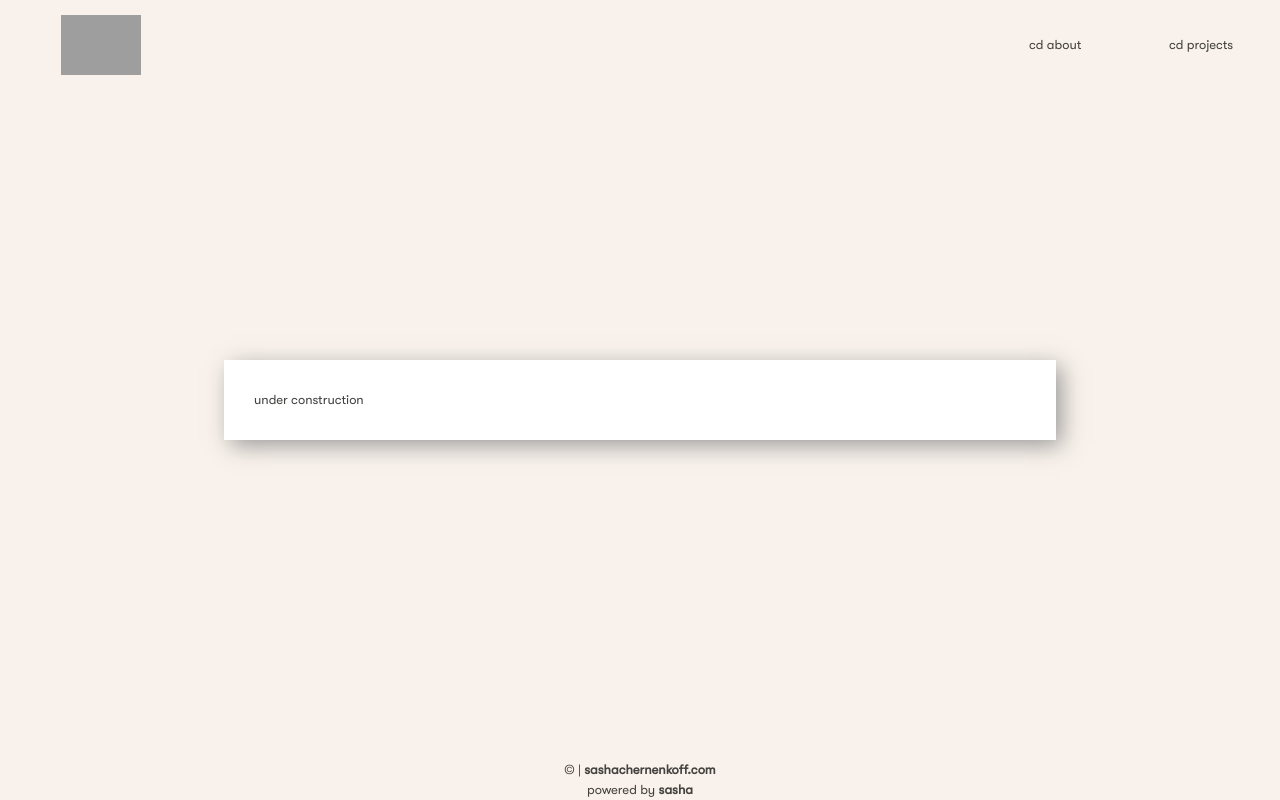
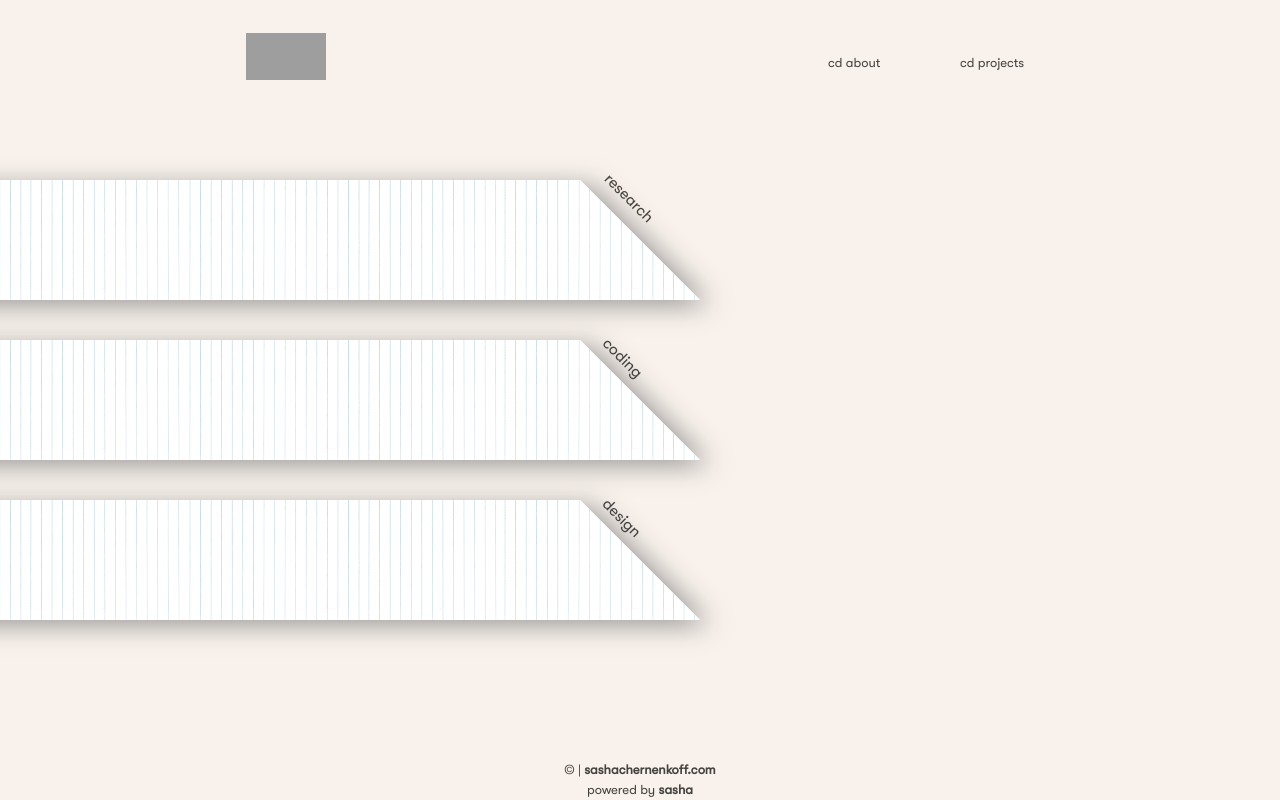
Before and after one commit to sashachernenkoff/sashachernenkoff.github.io, a plain HTML site: page projects/index.html in a window 1280 px wide. Drawn offline with nearby package versions, Linux system fonts and the light colour scheme; grey boxes are pictures that could not be loaded.

Commit message:
updates
updated header hover animations in style.css
updated navbar html on pages
added index page for projects

```diff
--- a/assets/css/style.css
+++ b/assets/css/style.css
@@ -44,7 +44,7 @@
 
  .navbar {
    display: flex;
-   justify-content: space-between;
+   justify-content: space-around;
    align-items: center;
    position: fixed;
    top: 0;
@@ -61,56 +61,74 @@
    display: flex;
    justify-content: flex-start;
    align-items: center;
+   padding: 0;
  }
 
  .nav-links {
    display: flex;
    justify-content: flex-end;
    align-items: center;
-   text-align: left;
+   text-align: center;
+   padding: 0;
  }
 
- .home li, .nav-links li {
-   list-style: none;
-   margin: 7px 10px;
-   flex: 1 0 120px;
+ .home li {
+  list-style: none;
+  margin: 20px;
+  padding: 5px 10px;
+  flex: 1 0 100px;
  }
 
- .home a, .nav-links a {
-   margin: 5px;
-   padding: 2px 14px;
+ .nav-links li {
+   list-style: none;
+   margin: 20px;
+   padding: 5px 20px;
+   flex: 1 0 100px;
+
+   display: inline-block;
+   vertical-align: middle;
+   -webkit-transform: perspective(1px) translateZ(0);
+   transform: perspective(1px) translateZ(0);
+   box-shadow: 0 0 1px rgba(0, 0, 0, 0);
+   position: relative;
+   -webkit-transition-property: color;
+   transition-property: color;
+   -webkit-transition-duration: 0.5s;
+   transition-duration: 0.5s;
  }
 
- .nav-links a:hover {
-   background: #44423f!important;
-   color: white;
-   box-shadow: 3px 3px 6px -1px rgb(148 148 148 / 80%);
-   -webkit-transition: padding 0.2s ease-in;
-   -moz-transition: padding 0.2s ease-in;
-   -o-transition: padding 0.2s ease-in;
-   transition: padding 0.2s ease-in;
-   padding: 3px 19px;
- }
+ .nav-links li:before {
+  content: "";
+  position: absolute;
+  z-index: -1;
+  top: 0;
+  left: 0;
+  right: 0;
+  bottom: 0;
+  background: #44423f;
+  -webkit-transform: scaleX(0);
+  transform: scaleX(0);
+  -webkit-transform-origin: 0 50%;
+  transform-origin: 0 50%;
+  -webkit-transition-property: transform;
+  transition-property: transform;
+  -webkit-transition-duration: 0.5s;
+  transition-duration: 0.5s;
+  -webkit-transition-timing-function: ease-out;
+  transition-timing-function: ease-out;
+}
+.nav-links li:hover, .hvr-sweep-to-right:focus, .hvr-sweep-to-right:active {
+  color: white;
+}
+.nav-links li:hover:before, .hvr-sweep-to-right:focus:before, .hvr-sweep-to-right:active:before {
+  -webkit-transform: scaleX(1);
+  transform: scaleX(1);
+}
 
- .home a:hover {
-   -webkit-transition: padding 0.2s ease-in;
-   -moz-transition: padding 0.2s ease-in;
-   -o-transition: padding 0.2s ease-in;
-   transition: padding 0.2s ease-in;
-   padding: 3px 19px;
- }
+.nav-links a {
+  color: #44423f;
 
- .nav-links a:active {
-   background: #44423f!important;
-   color: white;
-   box-shadow: 3px 3px 6px -1px rgb(148 148 148 / 80%);
-   padding: 3px 19px;
- }
-
- .nav-links a:active {
-   padding: 3px 19px;
- }
-
+}
 
 
 
@@ -170,6 +188,22 @@
    background: #44423f!important;
    padding: 2px 23px;
  }
+
+ .italic-larger-txt {
+  font-size: larger;
+  font-style: italic;
+}
+
+@keyframes typingEffect {
+  from {opacity: 1;}
+  to {opacity: 0;}
+}
+
+#typing-effect {
+  animation: typingEffect .5s infinite alternate;
+  color: white;
+  font-weight: bolder;
+}
 
 
 
@@ -245,22 +279,6 @@
    width: 100%;
    max-width: 250px;
    height: auto;
- }
-
- .italic-larger-txt {
-   font-size: larger;
-   font-style: italic;
- }
-
- @keyframes typingEffect {
-   from {opacity: 1;}
-   to {opacity: 0;}
- }
-
- #typing-effect {
-   animation: typingEffect .5s infinite alternate;
-   color: white;
-   font-weight: bolder;
  }
 
 
@@ -540,6 +558,58 @@
 
 
 
+ /* parallelogram index */
+
+ .wrapper-par {
+  height: 100vh;
+  width: 100vw;
+  display: flex;
+  flex-direction: column;
+  align-items: flex-start;
+  justify-content: center;
+}
+
+ .parallelogram {
+  -webkit-box-shadow: 6px 6px 22px -1px rgba(128, 128, 128, 0.81);
+  -moz-box-shadow: 6px 6px 22px -1px rgba(128, 128, 128, 0.81);
+  box-shadow: 6px 6px 22px -1px rgba(128, 128, 128, 0.81);
+  position: relative;
+  left: -10vw;
+  height: 15vh;
+  width: 60vw;
+  margin: 20px 0;
+  background: white;
+  color:#44423f;
+  transform: skew(45deg);
+  background-image: url('../img/imageedit_2_9550060854.png');
+  background-size: cover;
+  transition: all 1s;
+}
+
+.parallelogram:hover {
+  width: 90vw;
+}
+
+.index-text-wrapper {
+  width: 100%;
+  height: 100%;
+}
+
+.index-text {
+  transform: skew(-45deg) rotate(45deg);
+  transform-origin: center;
+  -ms-transform: skew(-45deg) rotate(45deg);
+  -ms-transform-origin: center;
+  -webkit-transform: skew(-45deg) rotate(45deg);
+  -webkit-transform-origin: center;
+  position: absolute;
+  top: 5%;
+  left: 100%;
+}
+
+
+
+
 /* footer */
 
  .footer {
@@ -576,24 +646,10 @@
     .navbar {
 
     }
+
     .home li, .nav-links li {
-      margin: 3px 14px;
-      flex: 1 0 93px;
+      flex: 1 0 70px;
     }
-
-    .home a, .nav-links a {
-      margin: 0px;
-      padding: 2px 9px;
-    }
-
-    .home a:hover, .nav-links a:hover {
-      padding: 3px 14px;
-    }
-
-    .home a:active, .nav-links a:active {
-      padding: 3px 14px;
-    }
-
 
 
 
@@ -629,12 +685,17 @@
 
     /* non-scroll pages */
     .outer-wrapper {
-      height: 100vh;
+      height: 100%;
       width: 100%;
       overflow-x: hidden;
       overflow-y: scroll;
-      padding: 0;
+      padding: 100px 0;
       position: static;
+    }
+
+    .wrapper {
+      height: 100%;
+      width: 100%;
     }
 
     .container-box {
@@ -677,7 +738,7 @@
       width: 100%;
       overflow-x: hidden;
       overflow-y: scroll;
-      padding: 10vh 0;
+      padding: 100px 0;
       transform: none;
       transform-origin: none;
       position: static;
--- a/projects/index.html
+++ b/projects/index.html
@@ -53,8 +53,8 @@
 
             <ul class="nav-links">
 
-                <li><a href="https://sashachernenkoff.com/about/">cd about</a></li>
-                <li><a href="https://sashachernenkoff.com/projects/">cd projects</a></li>
+                <a href="https://sashachernenkoff.com/about/"><li>cd about</li></a>
+                <a href="https://sashachernenkoff.com/projects/"><li>cd projects</li></a>
 
             </ul>
 
@@ -64,13 +64,31 @@
 
     <div class="outer-wrapper">
 
-        <div class="wrapper">
+        <div class="wrapper-par">
 
-            <div class="container-box">
+            <a href="https://sashachernenkoff.com/projects/research"><div class="parallelogram">
 
-                under construction
+                <div class="index-text-wrapper">
+                    <p class="index-text">research</p>
+                </div>
 
-            </div>
+            </div></a>
+
+            <a href="https://sashachernenkoff.com/projects/coding"><div class="parallelogram">
+
+                <div class="index-text-wrapper">
+                    <p class="index-text">coding</p>
+                </div>
+
+            </div></a>
+
+            <a href="https://sashachernenkoff.com/projects/design"><div class="parallelogram">
+
+                <div class="index-text-wrapper">
+                    <p class="index-text">design</p>
+                </div>
+
+            </div></a>
 
         </div>
 
```
Also changed, not shown: about/index.html (+2 -2 lines), index.html (+2 -2 lines), projects/coding.html (+2 -2 lines), projects/design.html (+2 -2 lines), projects/research.html (+2 -2 lines), assets/img/imageedit_2_9550060854.png (added), assets/img/lined-paper-90.png (added).
